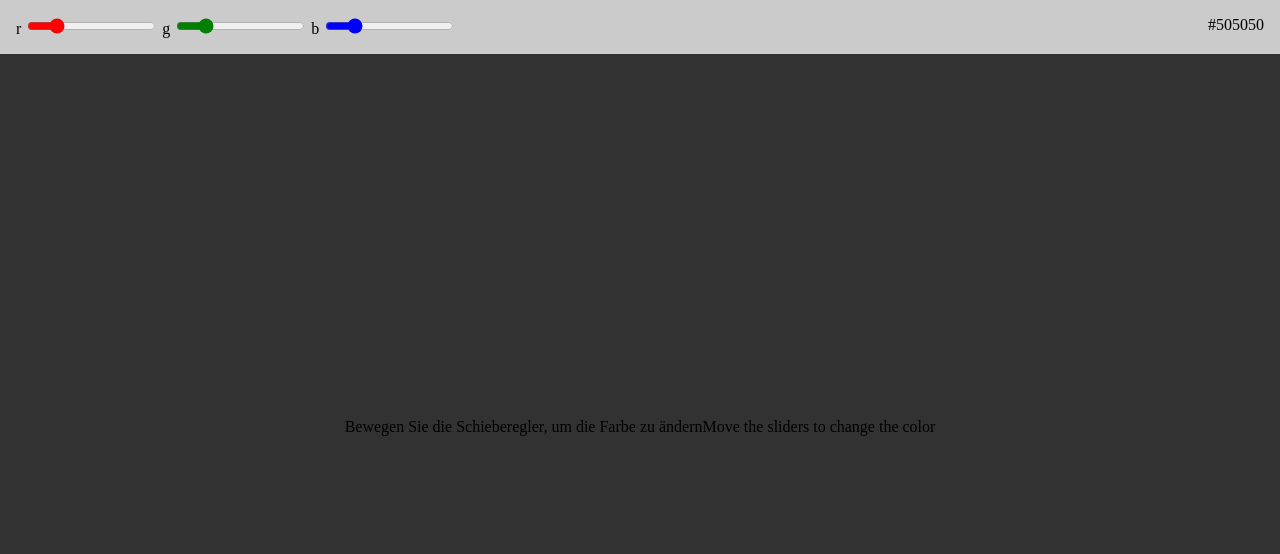
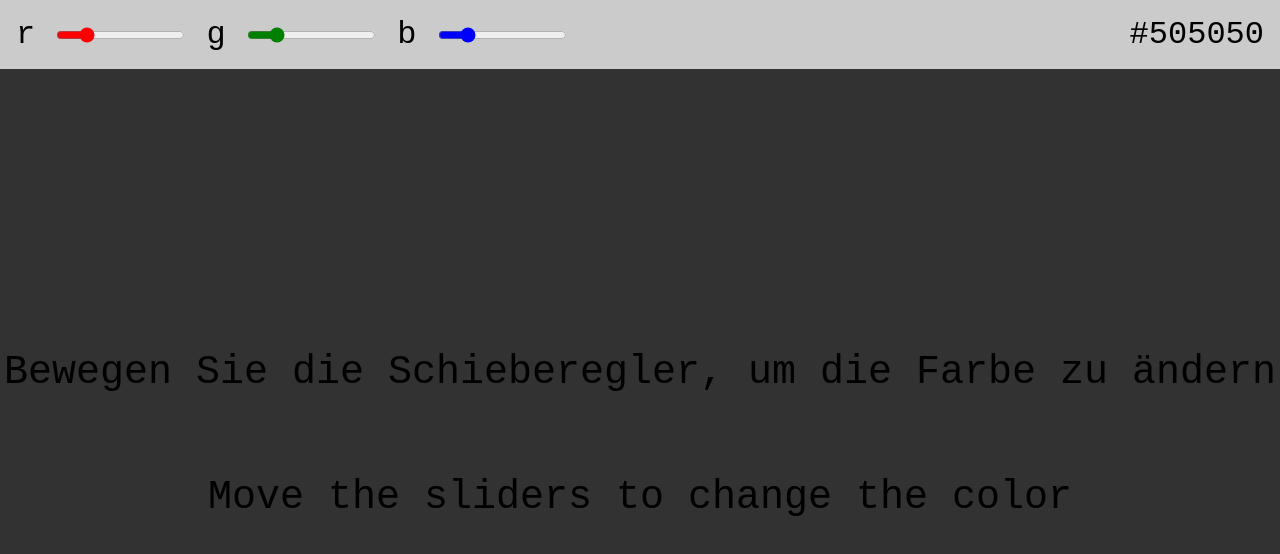
Before and after one commit to Beggsn/js-tasks, a plain HTML site: page 09-coding-tasks/color-mixer/index.html in a window 1280 px wide. Drawn offline with Linux system fonts and the light colour scheme.

Commit message:
style: improves the readability of the app

```diff
--- a/09-coding-tasks/color-mixer/style.css
+++ b/09-coding-tasks/color-mixer/style.css
@@ -9,19 +9,26 @@ body {
   box-sizing: border-box;
   display: grid;
   grid-template-rows: auto 1fr;
+  font-family: monospace;
 }
 
 header {
   display: flex;
   justify-content: space-between;
   padding: 1rem;
+  font-size: 2rem;
+
 }
 
 main {
   display: flex;
+  flex-direction: column;
   justify-content: center;
   align-items: center;
+  font-size: 2.5rem;
 }
+
+
 
 input#red {
   accent-color: red;
```
